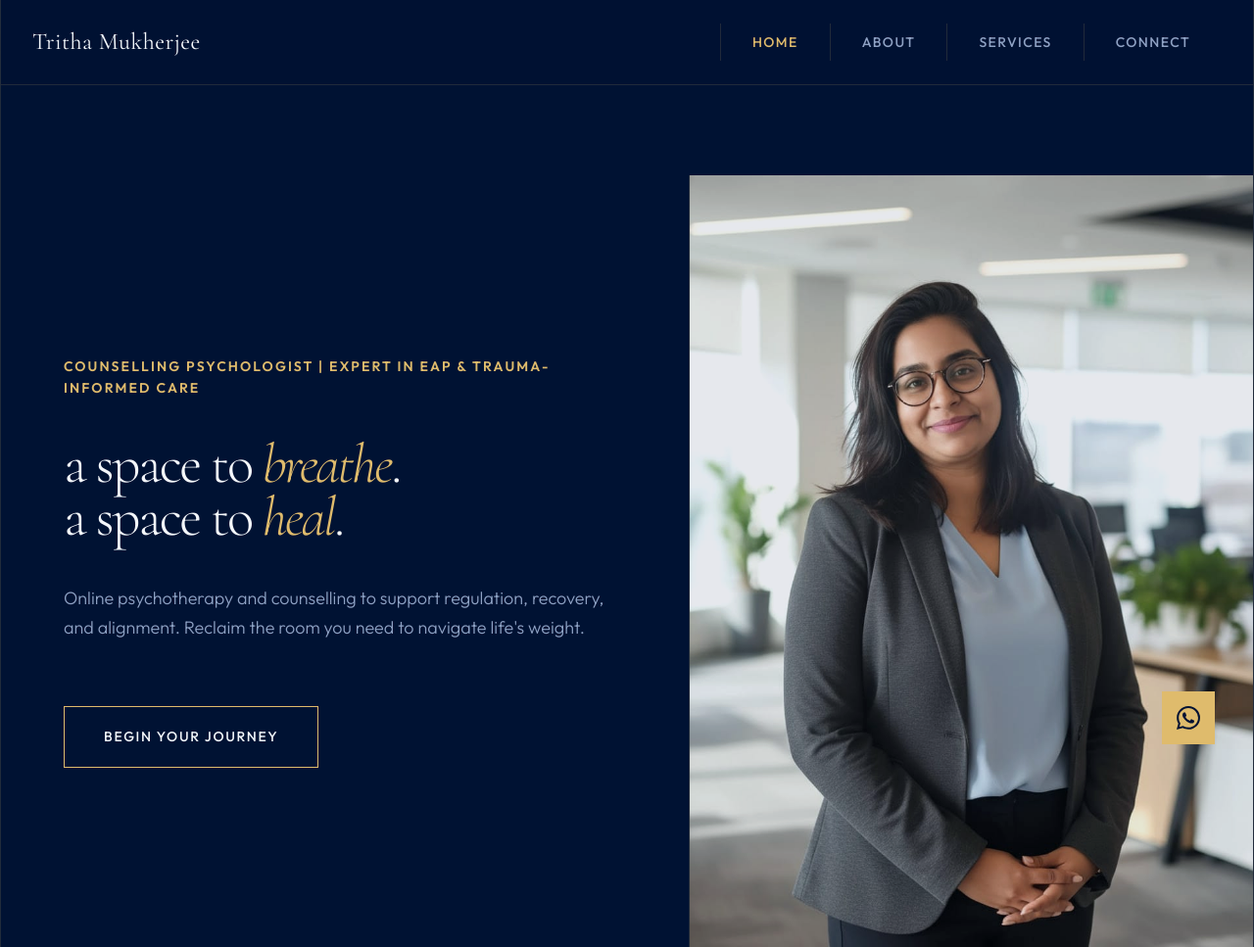
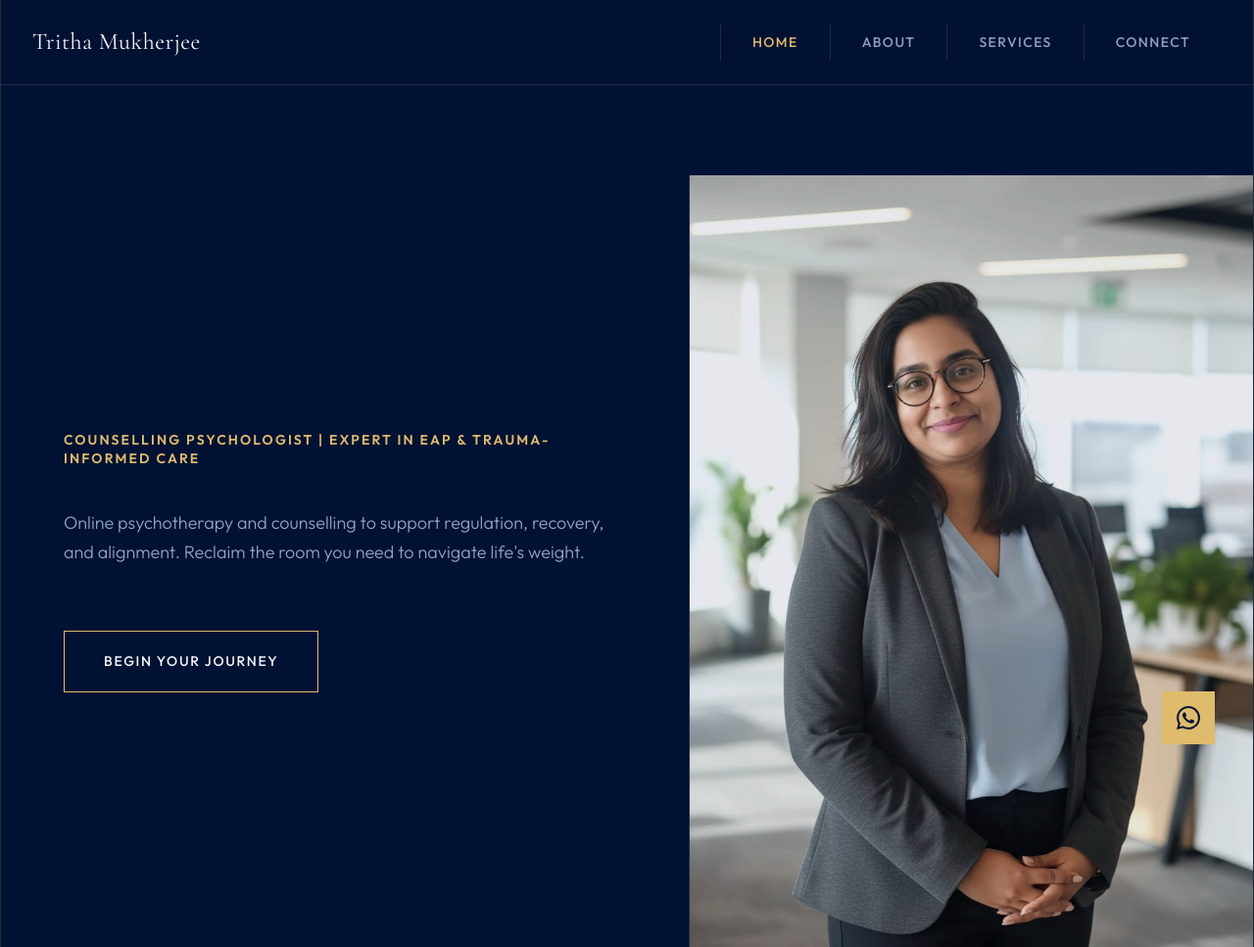
Before and after one commit to swarnavaaaa/trithawebsite, a plain HTML site: page index.html in a window 1280 px wide. Shown: the top 967 px of the page at 98% size. Drawn offline with nearby package versions, Linux system fonts and the light colour scheme.

Commit message:
Remove hero title text 'a space to breathe. a space to heal.' and set subtitle as H1

```diff
--- a/index.html
+++ b/index.html
@@ -53,8 +53,7 @@
 
         <!-- Left Text Content -->
         <div class="hero-intro-text reveal">
-          <h4>Counselling Psychologist | Expert in EAP &amp; Trauma-Informed Care</h4>
-          <h1 id="hero-title" class="large-display-title">a space to <span class="gold-text italic">breathe</span>.<br>a space to <span class="gold-text italic">heal</span>.</h1>
+          <h1 id="hero-title" class="hero-subtitle">Counselling Psychologist | Expert in EAP &amp; Trauma-Informed Care</h1>
           <p>Online psychotherapy and counselling to support regulation, recovery, and alignment. Reclaim the room you need to navigate life's weight.</p>
           <div style="margin-top: 1.5rem;">
             <a href="contact.html" class="btn btn-primary" id="hero-cta-btn">Begin Your Journey</a>
--- a/style.css
+++ b/style.css
@@ -381,6 +381,16 @@ header {
   line-height: 0.95;
   letter-spacing: -0.04em;
   font-weight: 300;
+}
+
+.hero-subtitle {
+  font-family: var(--font-sans);
+  font-size: var(--text-sm);
+  font-weight: 600;
+  letter-spacing: 0.15em;
+  text-transform: uppercase;
+  color: var(--accent-gold);
+  line-height: 1.4;
 }
 
 /* Quote/Highlight block */
```
